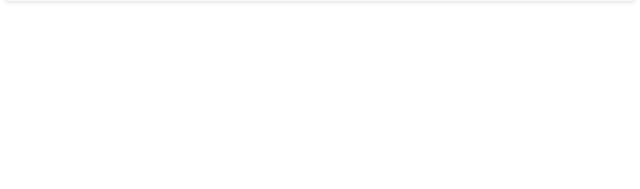
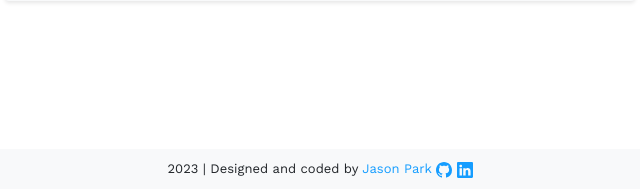
Before and after one commit to platosw/jayskine-notebook-app, a Flask app: page /signup_page in a window 1280 px wide. Shown: the part 611-800 px from the top of the page, without its empty margins (320-960 px from the left). Run offline with Flask 3, Linux system fonts and the light colour scheme; some libraries are stand-ins or nearby versions.

Commit message:
Created footer.

```diff
--- a/static/css/style.css
+++ b/static/css/style.css
@@ -394,6 +394,24 @@ a:hover {
     margin-right: 2%;
 }
 
+footer {
+    position: fixed;
+    text-align: center;
+    bottom: 0;
+    width: 100%;
+    height: 40px;
+    background: #f8f9fa;
+}
+
+footer > p {
+    margin: 10px 0 20px 0;
+    font-size: small;
+}
+
+.footer-author {
+    color: #159dff;
+}
+
 @media (max-width: 991.98px) {
     .navbar-collapse {
         position: absolute;
--- a/templates/base.html
+++ b/templates/base.html
@@ -128,4 +128,51 @@
         <script src="/static/js/Tags.jsx" type="text/jsx"></script>
         <script src="https://cdn.jsdelivr.net/npm/bootstrap@5.3.0/dist/js/bootstrap.bundle.min.js"></script>
     </body>
+    <footer>
+        <p>
+            2023 | Designed and coded by
+            <a
+                class="footer-author"
+                href="https://jasonpark.dev"
+                target="_blank"
+                >Jason Park</a
+            >
+            <a
+                class="footer-author"
+                href="https://www.github.com/platosw"
+                target="_blank"
+            >
+                <svg
+                    xmlns="http://www.w3.org/2000/svg"
+                    width="16"
+                    height="16"
+                    fill="currentColor"
+                    class="bi bi-github"
+                    viewBox="0 0 16 16"
+                >
+                    <path
+                        d="M8 0C3.58 0 0 3.58 0 8c0 3.54 2.29 6.53 5.47 7.59.4.07.55-.17.55-.38 0-.19-.01-.82-.01-1.49-2.01.37-2.53-.49-2.69-.94-.09-.23-.48-.94-.82-1.13-.28-.15-.68-.52-.01-.53.63-.01 1.08.58 1.23.82.72 1.21 1.87.87 2.33.66.07-.52.28-.87.51-1.07-1.78-.2-3.64-.89-3.64-3.95 0-.87.31-1.59.82-2.15-.08-.2-.36-1.02.08-2.12 0 0 .67-.21 2.2.82.64-.18 1.32-.27 2-.27.68 0 1.36.09 2 .27 1.53-1.04 2.2-.82 2.2-.82.44 1.1.16 1.92.08 2.12.51.56.82 1.27.82 2.15 0 3.07-1.87 3.75-3.65 3.95.29.25.54.73.54 1.48 0 1.07-.01 1.93-.01 2.2 0 .21.15.46.55.38A8.012 8.012 0 0 0 16 8c0-4.42-3.58-8-8-8z"
+                    />
+                </svg>
+            </a>
+            <a
+                class="footer-author"
+                href="https://www.linkedin.com/in/platosw"
+                target="_blank"
+            >
+                <svg
+                    xmlns="http://www.w3.org/2000/svg"
+                    width="16"
+                    height="16"
+                    fill="currentColor"
+                    class="bi bi-linkedin"
+                    viewBox="0 0 16 16"
+                >
+                    <path
+                        d="M0 1.146C0 .513.526 0 1.175 0h13.65C15.474 0 16 .513 16 1.146v13.708c0 .633-.526 1.146-1.175 1.146H1.175C.526 16 0 15.487 0 14.854V1.146zm4.943 12.248V6.169H2.542v7.225h2.401zm-1.2-8.212c.837 0 1.358-.554 1.358-1.248-.015-.709-.52-1.248-1.342-1.248-.822 0-1.359.54-1.359 1.248 0 .694.521 1.248 1.327 1.248h.016zm4.908 8.212V9.359c0-.216.016-.432.08-.586.173-.431.568-.878 1.232-.878.869 0 1.216.662 1.216 1.634v3.865h2.401V9.25c0-2.22-1.184-3.252-2.764-3.252-1.274 0-1.845.7-2.165 1.193v.025h-.016a5.54 5.54 0 0 1 .016-.025V6.169h-2.4c.03.678 0 7.225 0 7.225h2.4z"
+                    />
+                </svg>
+            </a>
+        </p>
+    </footer>
 </html>
```
